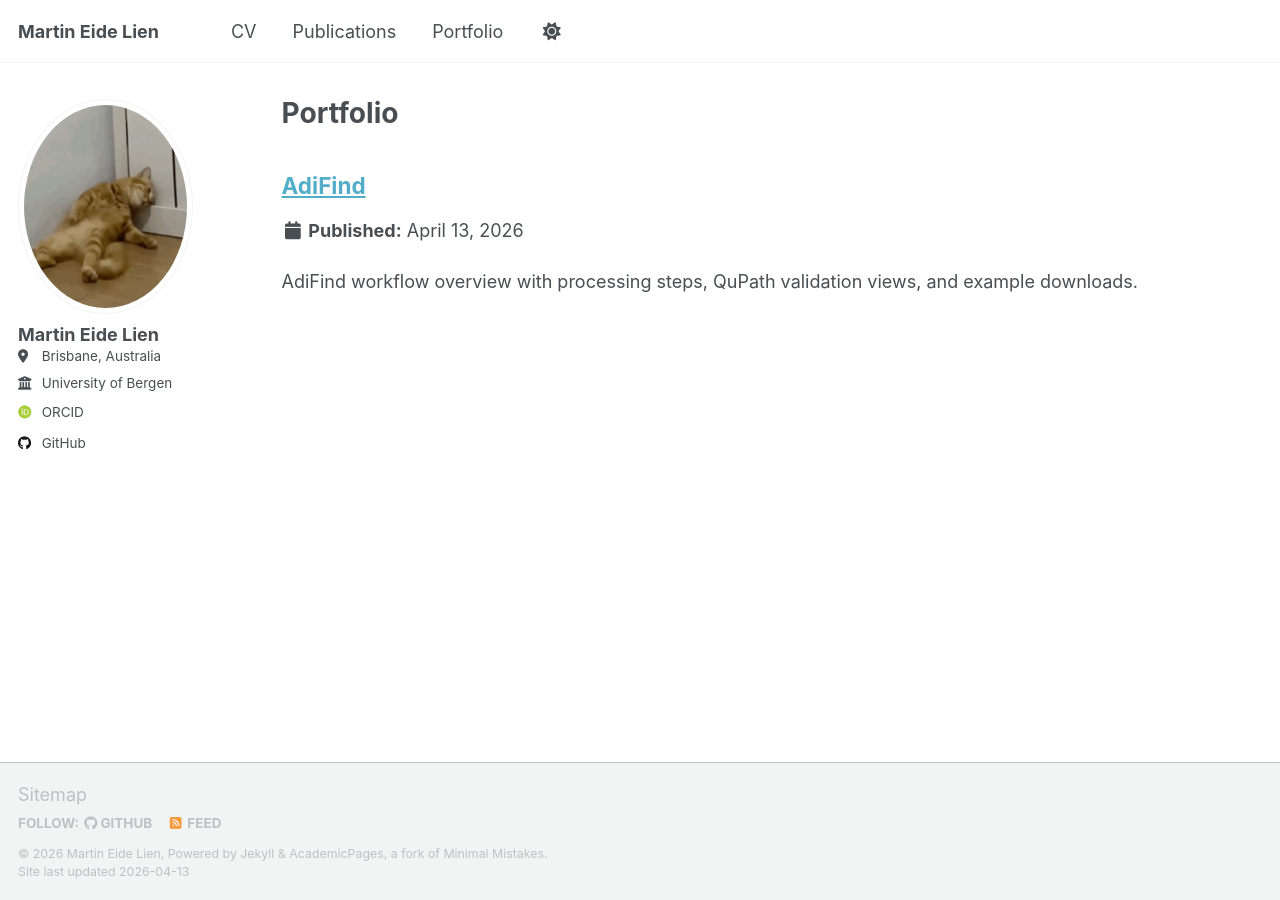
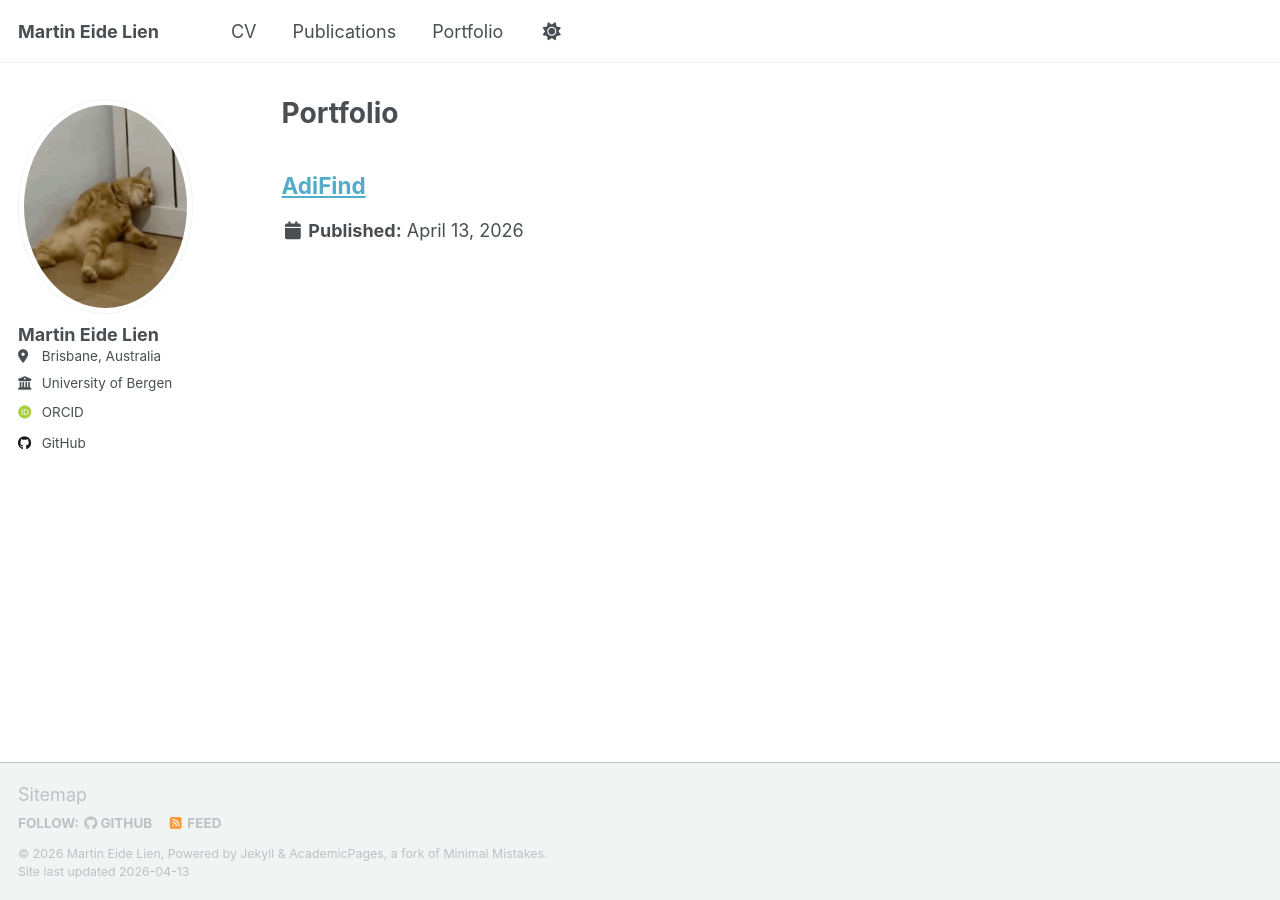
Before and after one commit to meidelien/meidelien.github.io, a Jekyll site: the page built from _pages/portfolio.html, in a window 1280 px wide. Built offline with Jekyll 4.4.1, drawn with Linux system fonts in a browser that asks for light colours; some web fonts are replaced; a script that is not in the unit is left out.

Commit message:
Update adifind.md

```diff
--- a/_portfolio/adifind.md
+++ b/_portfolio/adifind.md
@@ -1,6 +1,6 @@
 ---
 title: "AdiFind"
-excerpt: "AdiFind workflow overview with processing steps, QuPath validation views, and example downloads."
+excerpt: ""
 collection: portfolio
 permalink: /adifind/
 redirect_from:
```
